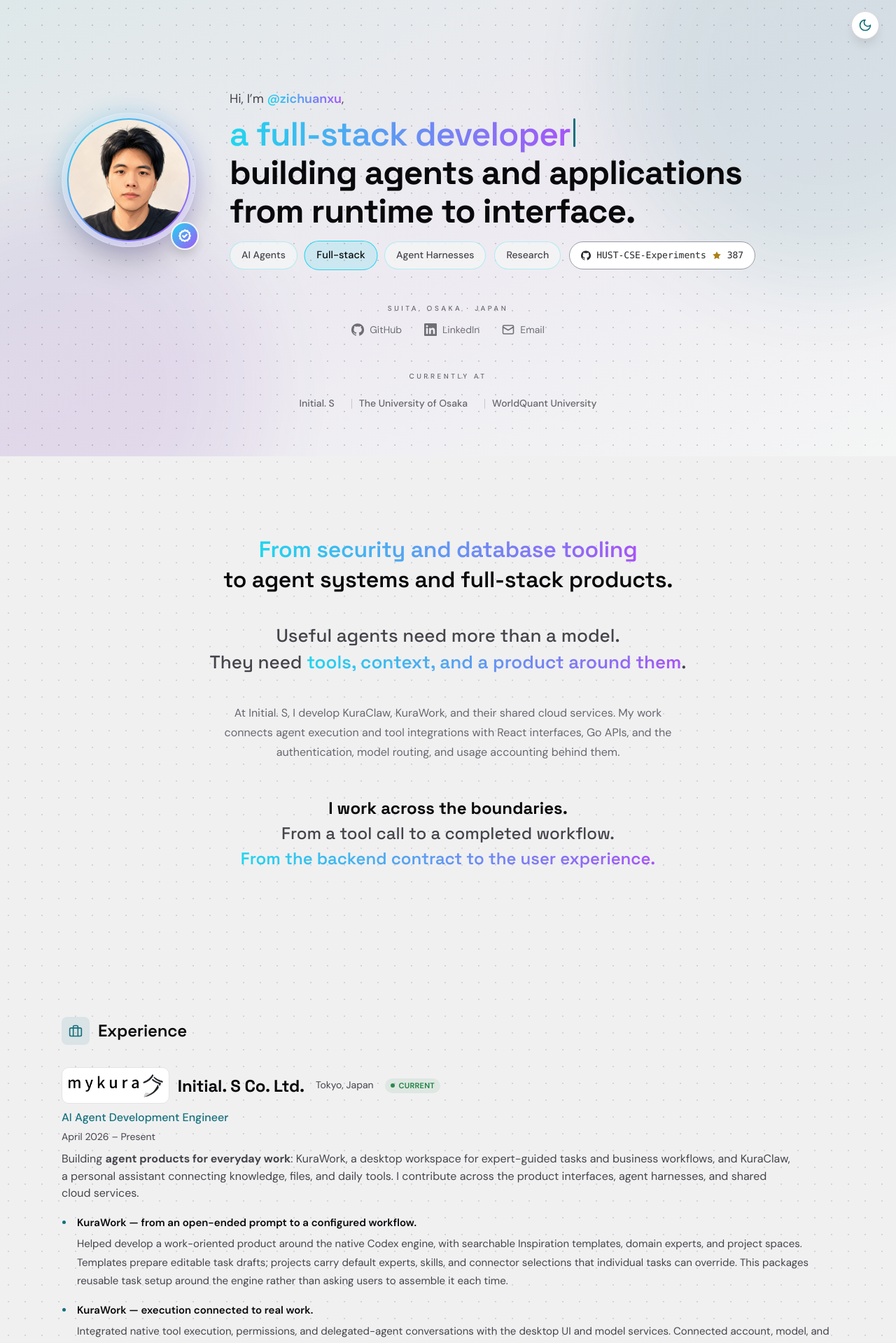
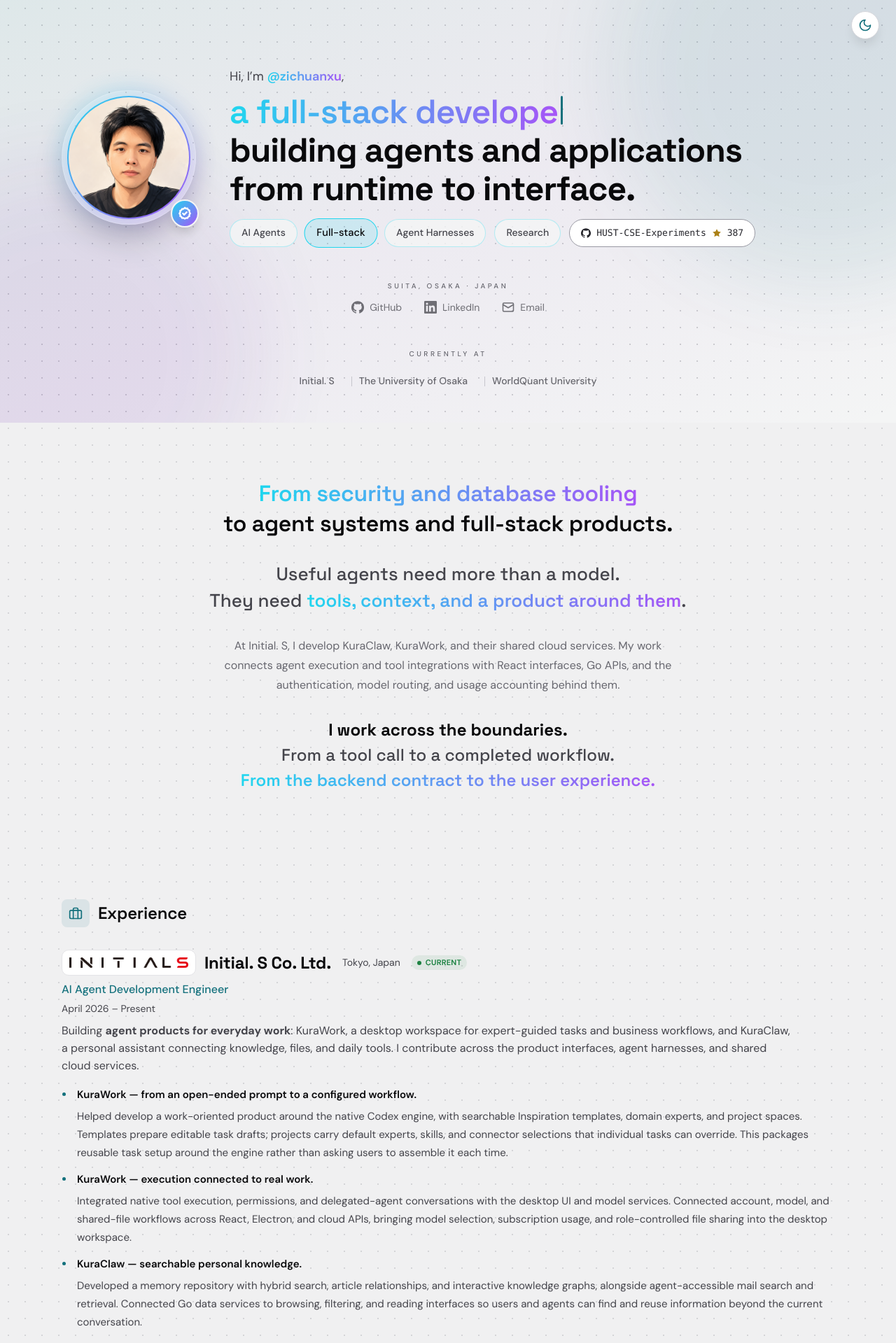
Before and after one commit to zichuanxu/zichuanxu.github.io, a Jekyll site: the page built from _pages/about.html, in a window 1280 px wide. Shown: the top 1919 px of the page at 70% size. Built offline with Jekyll 4.4.1, drawn with Linux system fonts in a browser that asks for light colours; some of the changed text lies outside the part shown.

Commit message:
content: update Initial S branding and feature NimGet

```diff
--- a/_pages/about.html
+++ b/_pages/about.html
@@ -159,7 +159,7 @@
         <div class="sf-featured">
           <span class="sf-featured-label">Currently at</span>
           <div class="sf-featured-row">
-            <a class="sf-featured-item" href="https://mykura.ai/" target="_blank" rel="noopener">Initial. S</a>
+            <a class="sf-featured-item" href="https://initial-s.com/" target="_blank" rel="noopener">Initial. S</a>
             <a class="sf-featured-item" href="https://www.osaka-u.ac.jp/ja" target="_blank" rel="noopener">The University of Osaka</a>
             <a class="sf-featured-item" href="https://www.wqu.edu/" target="_blank" rel="noopener">WorldQuant University</a>
           </div>
@@ -219,8 +219,8 @@
         <!-- Initial. S -->
         <div class="reveal sf-role" style="--reveal-delay: 0.1s">
           <div class="sf-role-head">
-            <a class="sf-role-brand" href="https://mykura.ai/" target="_blank" rel="noopener">
-              <img src="/images/mykura.png" alt="" loading="lazy" decoding="async" />
+            <a class="sf-role-brand" href="https://initial-s.com/" target="_blank" rel="noopener">
+              <img class="is-initial-s" src="/images/initial-s.png" alt="" width="1713" height="153" loading="lazy" decoding="async" />
               <h3>Initial. S Co. Ltd.</h3>
             </a>
             <span class="sf-role-place">Tokyo, Japan</span>
@@ -444,20 +444,22 @@
           <div class="reveal" style="--reveal-delay: 0.2s">
             <article class="sf-card is-tool">
               <div class="sf-card-head">
-                <h3>cs336</h3>
-                <span class="sf-badge is-tool">Learning</span>
+                <h3>NimGet</h3>
+                <span class="sf-badge is-tool">Open source</span>
               </div>
               <p>
-                Stanford <strong>CS336 &mdash; Language Modeling From Scratch</strong>, assignments 1 and 5:
-                byte-level BPE, a decoder-only Transformer, and the training and sampling loop around it.
-                Written up in the notes below.
+                A lightweight <strong>download manager built in Go</strong>, with a desktop app for
+                macOS and Windows and a CLI for Linux too. Parallel connections and crash-safe
+                resume keep downloads moving; a persistent queue, speed limits, scheduling,
+                and HLS support handle longer workflows. The React desktop interface and CLI
+                share the same background service.
               </p>
               <div class="sf-chips">
-                <span class="sf-chip">Python</span><span class="sf-chip">PyTorch</span>
-                <span class="sf-chip">Transformers</span><span class="sf-chip">BPE</span>
+                <span class="sf-chip">Go</span><span class="sf-chip">React</span>
+                <span class="sf-chip">Wails</span><span class="sf-chip">SQLite</span>
               </div>
               <div class="sf-card-foot">
-                <a class="sf-card-link" href="https://github.com/zichuanxu/cs336" target="_blank" rel="noopener">
+                <a class="sf-card-link" href="https://github.com/zichuanxu/nimget" target="_blank" rel="noopener">
                   <svg viewBox="0 0 24 24" fill="currentColor" aria-hidden="true">
                     <path d="M12 .3a12 12 0 0 0-3.8 23.4c.6.1.8-.3.8-.6v-2c-3.3.7-4-1.6-4-1.6-.6-1.4-1.4-1.8-1.4-1.8-1.1-.7.1-.7.1-.7 1.2.1 1.9 1.2 1.9 1.2 1.1 1.9 2.9 1.3 3.6 1 .1-.8.4-1.3.8-1.6-2.7-.3-5.5-1.3-5.5-5.9 0-1.3.5-2.4 1.2-3.2-.1-.3-.5-1.5.1-3.2 0 0 1-.3 3.3 1.2a11.5 11.5 0 0 1 6 0c2.3-1.5 3.3-1.2 3.3-1.2.6 1.7.2 2.9.1 3.2.8.8 1.2 1.9 1.2 3.2 0 4.6-2.8 5.6-5.5 5.9.4.4.8 1.1.8 2.2v3.3c0 .3.2.7.8.6A12 12 0 0 0 12 .3Z" />
                   </svg>
--- a/assets/css/site-2026.css
+++ b/assets/css/site-2026.css
@@ -1400,10 +1400,10 @@
   margin: 0 auto;
   padding-inline: 24px;
 }
-.sf-section { padding-block: 64px; }
+.sf-section { padding-block: 48px; }
 .sf-section.is-muted { background: color-mix(in oklab, var(--surface) 30%, transparent); }
 @media (min-width: 768px) {
-  .sf-section { padding-block: 96px; }
+  .sf-section { padding-block: 72px; }
 }
 
 .sf-h2 {
@@ -1437,7 +1437,7 @@
   align-items: center;
   justify-content: space-between;
   gap: 16px;
-  margin-bottom: 48px;
+  margin-bottom: 32px;
   flex-wrap: wrap;
 }
 .sf-h2-row .sf-h2 { margin-bottom: 0; }
@@ -1640,7 +1640,7 @@
   padding: 80px 24px 48px;
 }
 @media (min-width: 768px) {
-  .sf-hero-inner { padding: 128px 24px 64px; }
+  .sf-hero-inner { padding: 96px 24px 48px; }
 }
 .sf-hero-grid {
   display: flex;
@@ -1806,7 +1806,7 @@
 
 
 /* -- experience roles ------------------------------------------------------ */
-.sf-role { margin-bottom: 64px; }
+.sf-role { margin-bottom: 48px; }
 .sf-role:last-child { margin-bottom: 0; }
 .sf-role-head {
   display: flex;
@@ -1839,6 +1839,12 @@
   object-fit: cover;
   object-position: left center;
 }
+.sf-role-brand img.is-initial-s {
+  width: 192px;
+  height: auto;
+  max-width: 38vw;
+  padding: 10px;
+}
 .sf-role-brand h3 {
   font-family: var(--font-display);
   font-size: 24px;
@@ -1853,7 +1859,7 @@
 .sf-role-period { font-size: 14px; color: var(--muted); margin: 0 0 8px; }
 .sf-role-desc { color: var(--muted); margin: 0 0 16px; }
 .sf-role-list { list-style: disc; margin: 0; padding-left: 1.2em; font-size: 15px; line-height: 1.75; color: var(--muted); }
-.sf-role-list li { padding-left: 4px; margin-bottom: 16px; }
+.sf-role-list li { padding-left: 4px; margin-bottom: 12px; }
 .sf-role-list li::marker { color: var(--accent); }
 .sf-role-list li > strong:first-child { display: block; margin-bottom: 4px; color: var(--fg); font-weight: 600; }
 .sf-role-list li:last-child { margin-bottom: 0; }
@@ -2164,8 +2170,8 @@
 }
 
 /* -- contact --------------------------------------------------------------- */
-.sf-contact { position: relative; padding-block: 64px; text-align: center; }
-@media (min-width: 768px) { .sf-contact { padding-block: 96px; } }
+.sf-contact { position: relative; padding-block: 48px; text-align: center; }
+@media (min-width: 768px) { .sf-contact { padding-block: 72px; } }
 .sf-contact::before {
   content: "";
   position: absolute;
@@ -2270,10 +2276,10 @@
 
 /* -- story ----------------------------------------------------------------- */
 .sf-story {
-  padding-block: 80px;
+  padding-block: 56px;
   background: color-mix(in oklab, var(--surface) 30%, transparent);
 }
-@media (min-width: 768px) { .sf-story { padding-block: 112px; } }
+@media (min-width: 768px) { .sf-story { padding-block: 80px; } }
 .sf-story-inner {
   max-width: 48rem;
   margin: 0 auto;
@@ -2290,7 +2296,7 @@
   color: var(--fg);
 }
 .sf-story-mid {
-  margin-top: 40px !important;
+  margin-top: 32px !important;
   font-family: var(--font-display);
   font-size: clamp(19px, 2.6vw, 26px);
   font-weight: 500;
@@ -2298,7 +2304,7 @@
   color: var(--muted);
 }
 .sf-story-body {
-  margin-top: 40px !important;
+  margin-top: 32px !important;
   font-size: 16px;
   line-height: 1.75;
   color: var(--meta);
@@ -2306,7 +2312,7 @@
   margin-inline: auto !important;
 }
 .sf-story-close {
-  margin-top: 48px !important;
+  margin-top: 32px !important;
   font-family: var(--font-display);
   font-size: clamp(18px, 2.4vw, 24px);
   line-height: 1.5;
```
Also changed, not shown: other parts of _pages/about.html (+1 -1 lines), images/initial-s.png (added).
